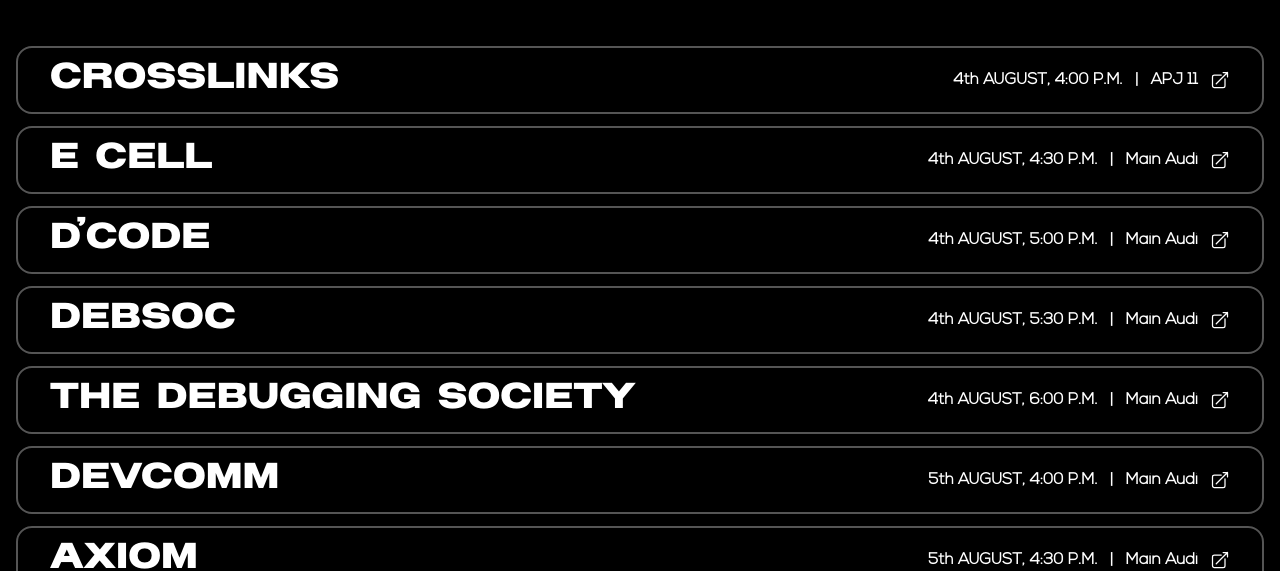
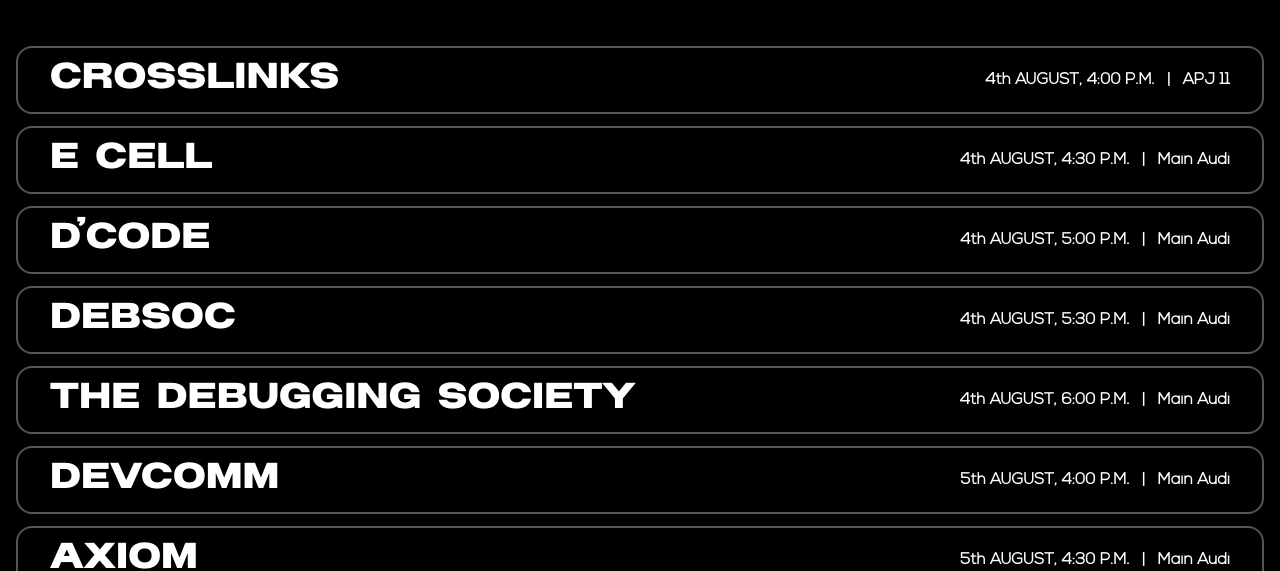
Before and after one commit to Shreyansh303/crosslinks_website, a Next.js app: page /orientation in a window 1280 px wide. Shown: the part 236-807 px from the top of the page. Built offline with nearby package versions, Linux system fonts and the light colour scheme.

Commit message:
quality of life changes

```diff
--- a/components/NavBar.js
+++ b/components/NavBar.js
@@ -30,7 +30,9 @@ export const NavBar = () => {
             </Link>
         </ul>
 
-        <Link href="https://docs.google.com/forms/d/e/1FAIpQLSdaVfS-6eW2Ny6I57CvYMWO7GwKoNhDRfkci2bWZMeFbmjDvA/viewform">
+              {/* https://docs.google.com/forms/d/e/1FAIpQLSdaVfS-6eW2Ny6I57CvYMWO7GwKoNhDRfkci2bWZMeFbmjDvA/viewform */}
+
+        <a href="https://chat.whatsapp.com/K2ymqbJuDIBBe2QNFld9Sl" target="_blank">
               <button className='hidden md:block listItem'>
 
                   <GradientText
@@ -43,7 +45,7 @@ export const NavBar = () => {
                   </GradientText>
 
               </button>
-        </Link>
+        </a>
 
         {/* Hamburger Button (only shown when sidebar is closed) */}
           <button
--- a/components/Schedule.js
+++ b/components/Schedule.js
@@ -21,7 +21,7 @@ export default function Schedule() {
               <h2 className='socTiming font-nexa-light font-bold text-center max-[480px]:text-xs/2 text-sm/3 sm:text-base/4'>{society.date}</h2>
               <h2 className='socTiming font-nexa-light font-bold text-center max-[480px]:text-xs/2 text-sm/3 sm:text-base/4'>|</h2>
               <h2 className='socTiming font-nexa-light font-bold text-center max-[480px]:text-xs/2 text-sm/3 sm:text-base/4'>{society.venue}</h2>
-              <svg xmlns="http://www.w3.org/2000/svg" fill="none" viewBox="0 0 24 24" strokeWidth={1.5} stroke="currentColor" className=" max-[480px]:size-3 size-4 sm:size-5 hover:cursor-pointer hover:text-[#1cd30c] transition duration-300">
+              <svg xmlns="http://www.w3.org/2000/svg" fill="none" viewBox="0 0 24 24" strokeWidth={1.5} stroke="currentColor" className="hidden max-[480px]:size-3 size-4 sm:size-5 hover:cursor-pointer hover:text-[#1cd30c] transition duration-300">
                 <path strokeLinecap="round" strokeLinejoin="round" d="M13.5 6H5.25A2.25 2.25 0 0 0 3 8.25v10.5A2.25 2.25 0 0 0 5.25 21h10.5A2.25 2.25 0 0 0 18 18.75V10.5m-10.5 6L21 3m0 0h-5.25M21 3v5.25" />
               </svg>
             </div>
```
